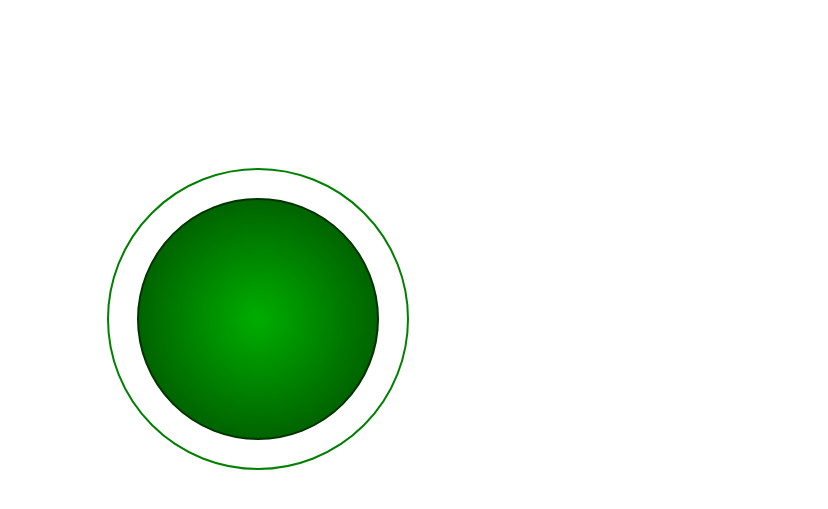
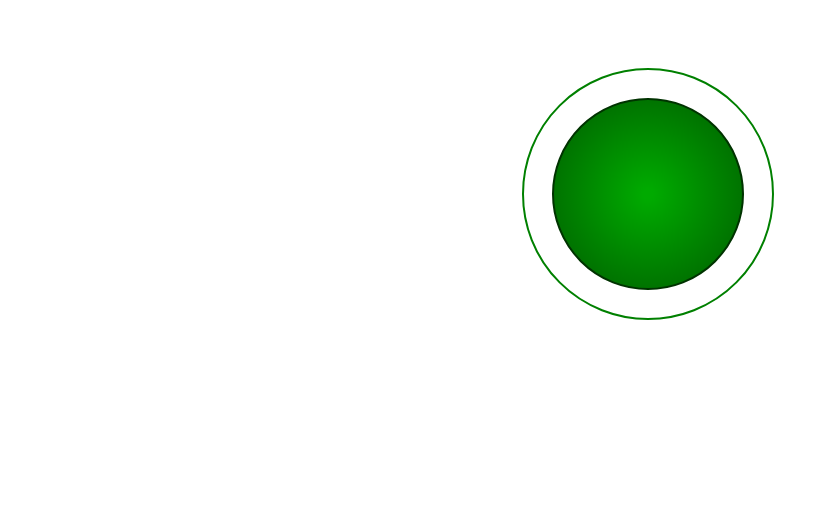
Before and after one commit to lindsayzhng/Fish-Driven-Tank, a website: page public/index.html in a window 1280 px wide. Shown: the part 61-570 px from the top of the page, without its empty margins (0-828 px from the left). Drawn offline with Linux system fonts and the light colour scheme.

Commit message:
Reformatted joystick and fwd/back speed control

```diff
--- a/package.json
+++ b/package.json
@@ -16,6 +16,7 @@
   "license": "ISC",
   "dependencies": {
     "express": "^4.18.2",
+    "raspberrypi-node-camera-web-streamer": "^1.1.2",
     "raspi": "^6.0.1",
     "raspi-soft-pwm": "^6.0.2"
   }
--- a/public/index.html
+++ b/public/index.html
@@ -43,16 +43,16 @@
   .center {
     display: flex;
     justify-content: center;
-    width: 500px;
+    width: 100vw;
   }
 </style>
 
 <body>
   <main class="container">
     <h1>Capy Test</h1>
-    <!--Use negative parameter for left and down-->
-    <div class="center">
-    <div id="joyDiv" style="width:600px;height:600px;margin-bottom:30px;"></div>
+    <!--<img src="http://localhost:3030/stream.mjpg" />-->
+      <div class="center">
+    <div id="joyDiv" style="width:400px;height:350px;margin-bottom:30px;"></div>
     </div>
   </main>
 </body>
```
Also changed, not shown: index.js (+13 -3 lines), 1 other file.
